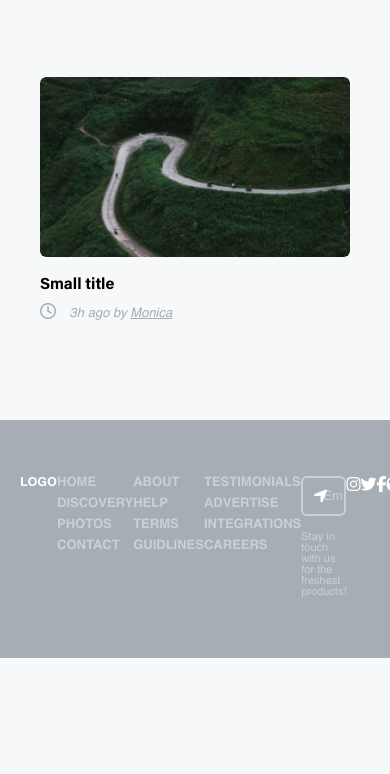
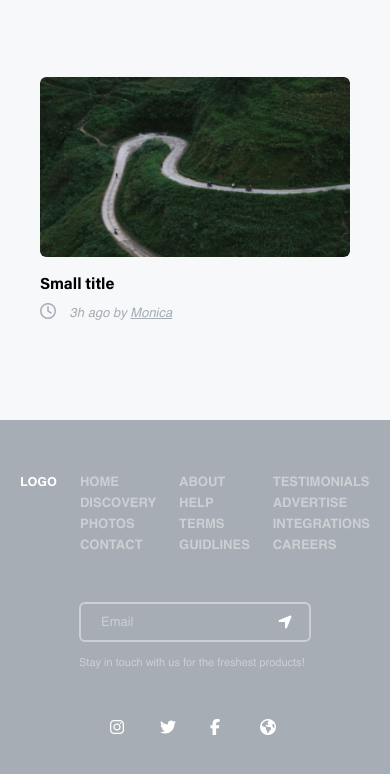
Before and after one commit to Nikoloz909/unilab-project-responsive, a website: page index.html in a window 390 px wide. Shown: the part 3548-4322 px from the top of the page. Before the commit the page ends 4206 px from the top, so only its background shows below. Drawn offline with Linux system fonts and the light colour scheme.

Commit message:
end of footer-responsive

```diff
--- /dev/null
+++ b/scss/main/footer-responsive.scss
@@ -0,0 +1,95 @@
+@media(max-width:900px){
+    .footer-section{
+        .footer-wrapper{
+            .second-nav-box{
+                max-width: 350px;
+            }
+            .form-wrapper{
+                max-width: 252px;
+            }
+            .social-icon{
+                max-width: 150px;
+            }
+        }
+    }
+}
+@media(max-width:825px){
+    .footer-section{
+        .footer-wrapper{
+            .second-nav-box{
+                max-width: 330px;
+            }
+            .form-wrapper{
+                max-width: 242px;
+            }
+            .social-icon{
+                max-width: 140px;
+            }
+        }
+    }
+}
+@media(max-width:780px){
+    .footer-section{
+        .footer-wrapper{
+            .second-nav-box{
+                max-width: 320px;
+            }
+            .form-wrapper{
+                max-width: 232px;
+            }
+            .social-icon{
+                max-width: 130px;
+            }
+        }
+    }
+}
+@media(max-width:768px){
+    .footer-section{
+        .footer-wrapper{
+            flex-wrap: wrap;
+            .second-nav-box{
+                max-width: 480px;
+                margin-bottom: 50px;
+            }
+            .social-icon{
+                align-items: flex-end;
+            }
+        }
+    }
+}
+@media(max-width:410px){
+    .footer-section{
+        .footer-wrapper{
+            flex-direction: column;
+            align-items: center;
+            .second-nav-box{
+                max-width: 480px;
+                margin-bottom: 50px;
+            }
+            .social-icon{
+                margin-top: 50px;
+                align-items: flex-end;
+                max-width: 170px;
+            }
+        }
+    }
+}
+@media(max-width:340px){
+    .footer-section{
+        .footer-wrapper{
+            .second-nav-box{
+                max-width: 380px;
+                margin-bottom: 50px;
+                .footer-ul,.second-ul,.therd-ul{
+                    font-size: 11px;
+                }
+            }
+            .social-icon{
+                margin-top: 50px;
+                align-items: flex-end;
+                max-width: 170px;
+
+            }
+        }
+    }
+}
--- a/scss/main/main.responsive.scss
+++ b/scss/main/main.responsive.scss
@@ -1346,17 +1346,15 @@
         }
 
         .social-wrapper {
+            padding-top: 40px !important;
             background-color: #A6ADB4;
             height: 50%;
-            padding-top: 90px;
-
             .social-icon {
                 width: 176px;
                 display: flex;
                 justify-content: space-between;
                 padding-left: 15px;
-
-                padding-right: 40px;
+                padding-right: 30px;
                 background-color: #A6ADB4;
 
                 .social-i {
--- a/scss/style.scss
+++ b/scss/style.scss
@@ -7,3 +7,4 @@
 @import './main/footer.scss';
 @import './main/contanct.scss';
 @import './main/main.responsive.scss';
+@import './main/footer-responsive.scss';
```
Also changed, not shown: styles/style.css.
